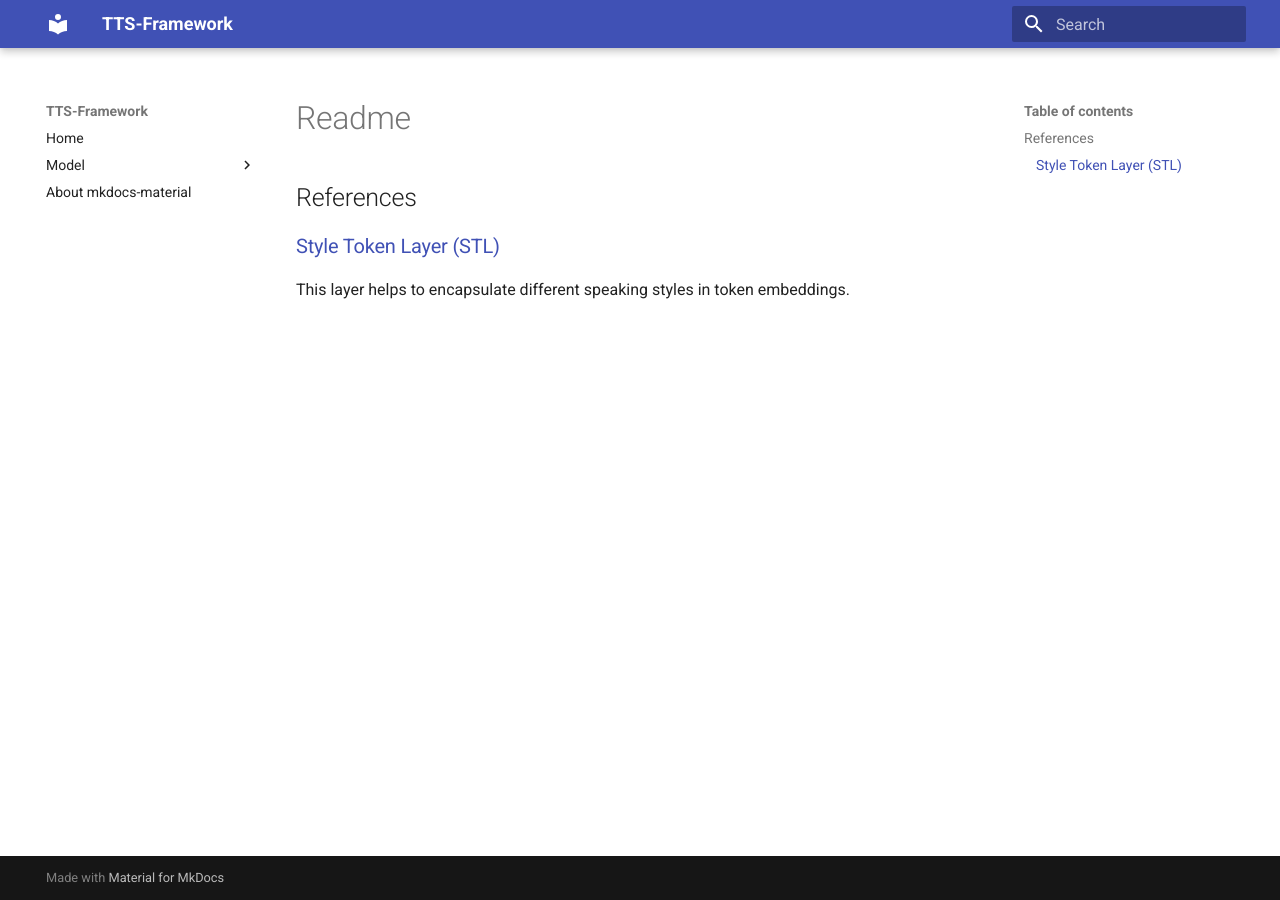
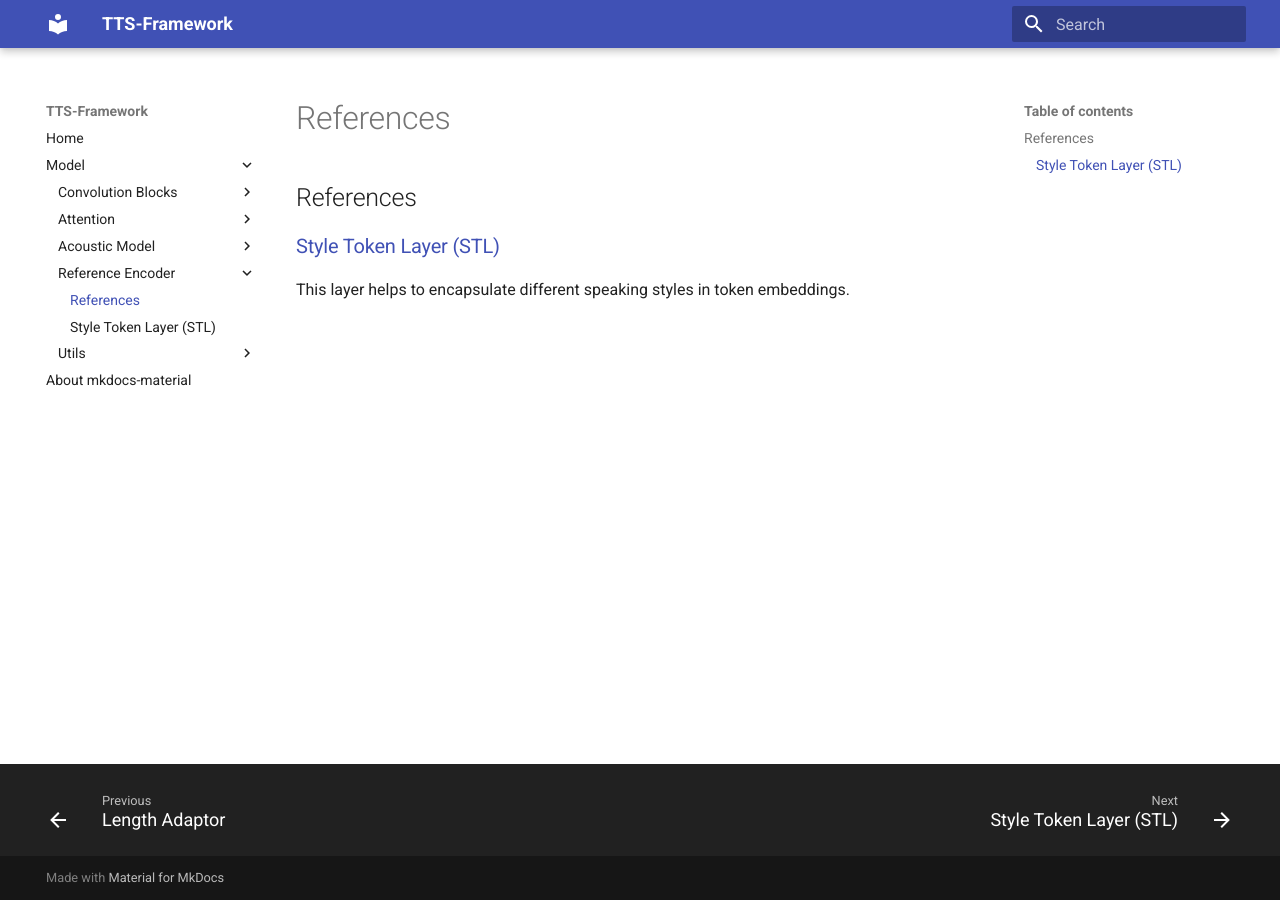
Before and after one commit to nickovchinnikov/tts-framework, an MkDocs documentation site: the page built from docs/model/reference_encoder/readme.md, in a window 1280 px wide. Built offline with MkDocs 1.6.1 and Material for MkDocs 9.7.7, drawn with Linux system fonts in a browser that asks for light colours.

Commit message:
Update mkdocs refs

```diff
--- a/mkdocs.yml
+++ b/mkdocs.yml
@@ -21,6 +21,9 @@ nav:
       - Variance Predictor: model/acoustic_model/variance_predictor.md
       - Pitch Adaptor: model/acoustic_model/pitch_adaptor.md
       - Length Adaptor: model/acoustic_model/length_adaptor.md
+    - Reference Encoder:
+      - References: model/reference_encoder/readme.md
+      - Style Token Layer (STL): model/reference_encoder/STL.md
     - Utils:
       - References: utils/readme.md
       - Tools: utils/tools.md
```
